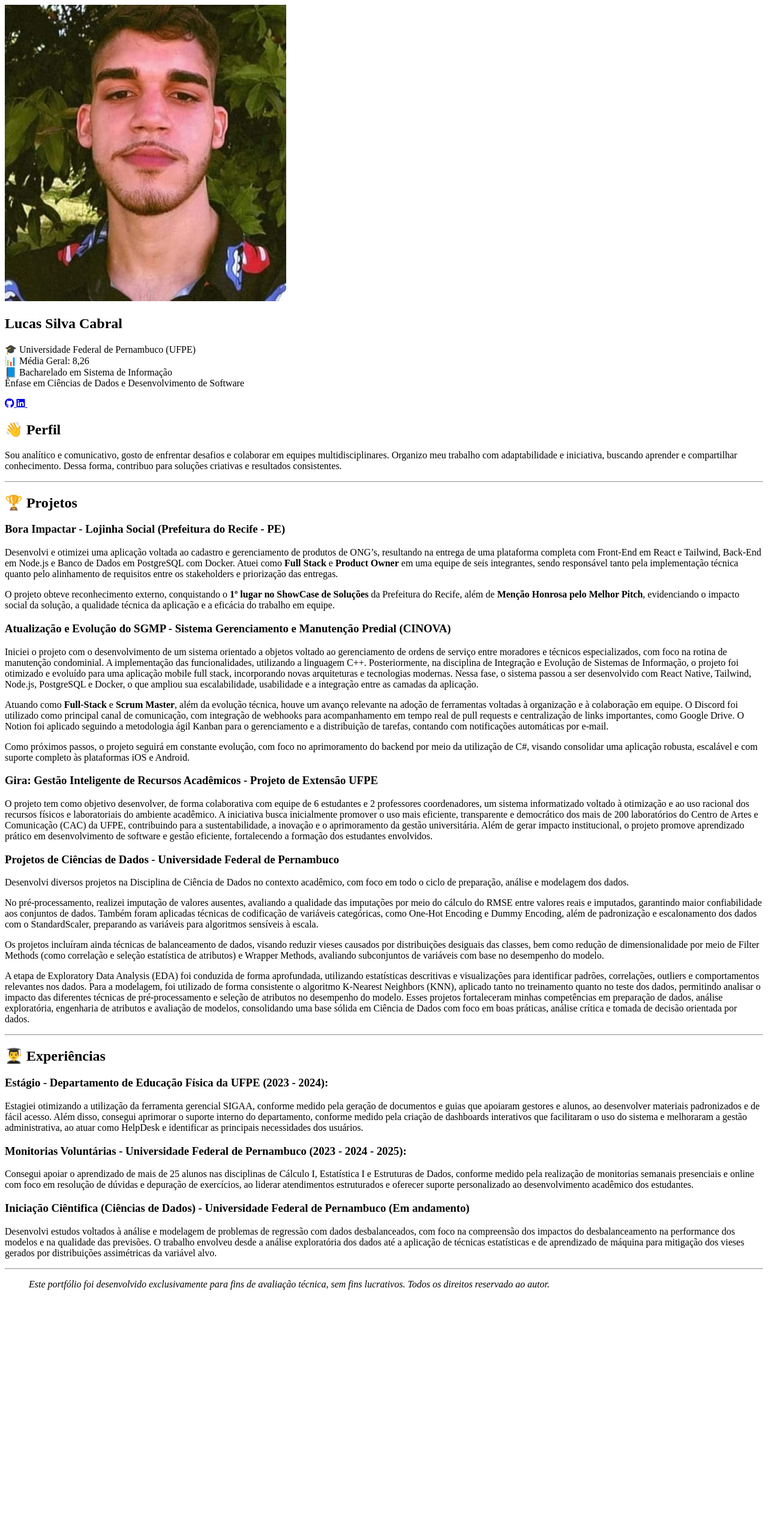
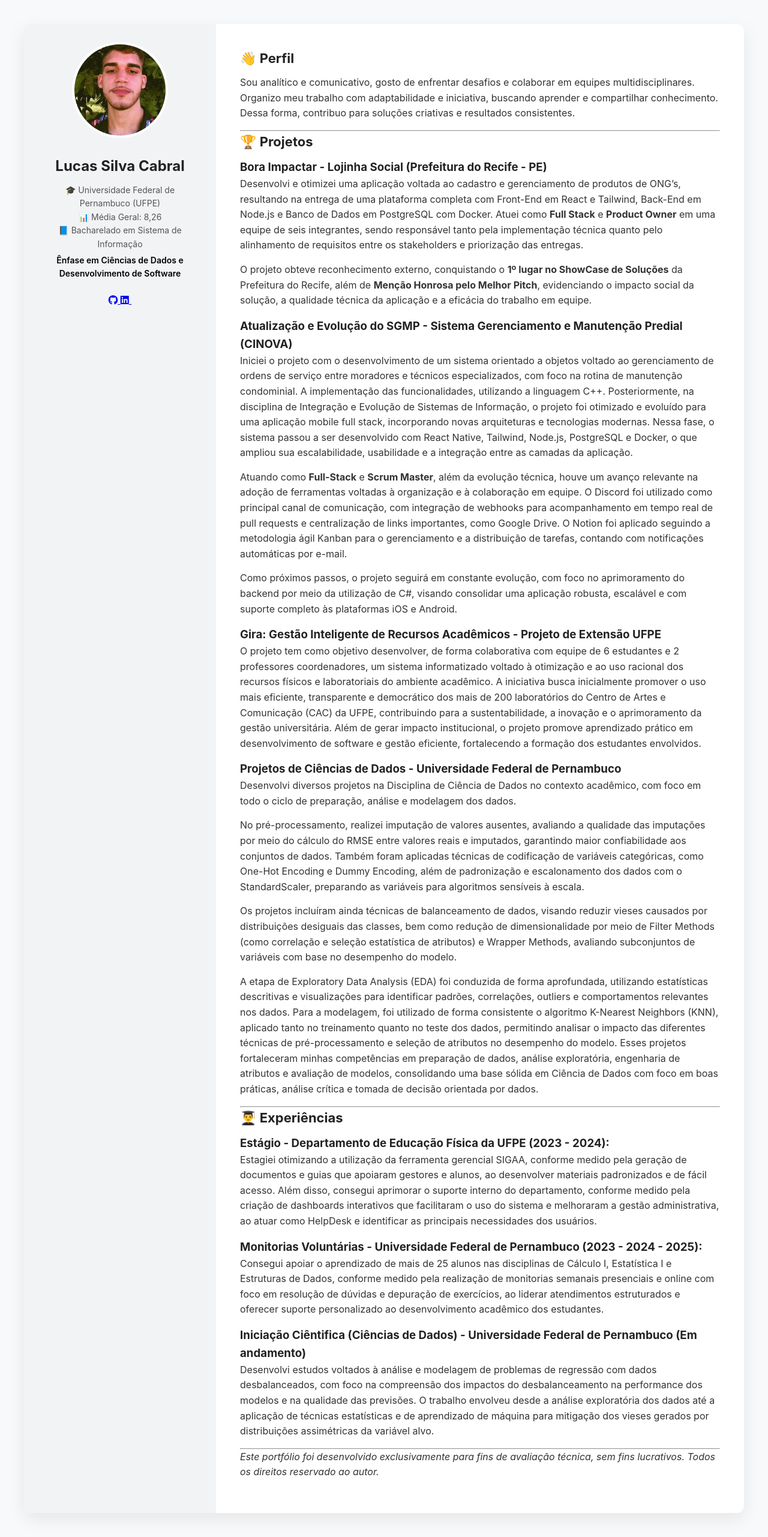
Before and after one commit to LucasCabra7/LucasCabral.github.io, a Jekyll site: the page built from README.md, in a window 1280 px wide. Shown: the whole page at 60% size. Built offline with Jekyll 4.4.1, drawn with Linux system fonts in a browser that asks for light colours; our own code applies the rules of GitHub Pages for plain Markdown files; before the commit the page ends 2166 px from its top, so only the background shows below that.

Commit message:
Update stylesheet link and fix HTML closing tag

```diff
--- a/_layouts/default.html
+++ b/_layouts/default.html
@@ -4,7 +4,7 @@
   <meta charset="UTF-8">
   <title>{{ site.title }}</title>
 
-  <link rel="stylesheet" href="https://cdnjs.cloudflare.com/ajax/libs/font-awesome/6.7.2/css/all.min.css">
+  <link rel="stylesheet" href="{{ '/assets/css/style.css' | relative_url }}">
 
   <link rel="stylesheet" href="https://cdnjs.cloudflare.com/ajax/libs/font-awesome/6.4.0/css/all.min.css">
 </head>
```
